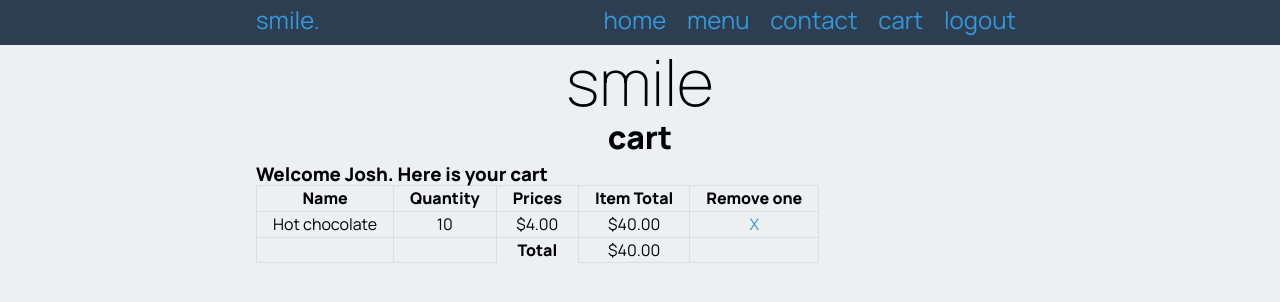
After one commit to Joshua-Butterfield/smile, a Flask app: page /cart in a window 1280 px wide. The commit adds this page. Shown: the top 302 px of the page. Run offline with Flask 2, Linux system fonts and the light colour scheme; a user stored in the database is signed in; data comes from the database, SQL or seed files in the repository; both versions use the stored data as it was after the commit.

```diff
--- a/app.py
+++ b/app.py
@@ -2,11 +2,22 @@ from flask import Flask, render_template, request, redirect, session
 import sqlite3
 from sqlite3 import Error
 from flask_bcrypt import Bcrypt
+from datetime import datetime
 
 DATABASE = "C:/Users/18016/OneDrive - Wellington College/Smile/smile.db"
 app = Flask(__name__)
 bcrypt = Bcrypt(app)
 app.secret_key = "banana"
+
+# Validation Function
+   # - Checks names at least 2 characters
+   # - checks for no incorrect characters
+
+# cant access login or signup if logged in
+
+# if we have a validation error, can we repopulate the form to save the user retyping
+
+# welcome 'name' on menu page
 
 
 def create_connection(db_file):
@@ -17,6 +28,7 @@ def create_connection(db_file):
     """
     try:
         connection = sqlite3.connect(db_file)
+        connection.execute('pragma foreign_keys=ON')
         return connection
     except Error as e:
         print(e)
@@ -43,13 +55,111 @@ def render_homepage():
 @app.route('/menu')
 def render_menu_page():
     con = create_connection(DATABASE)
-    query = "SELECT name, description, volume, price, image FROM product"
+    query = "SELECT name, description, volume, price, image, id FROM product"
     cur = con.cursor()  # Create cursor to run the query
     cur.execute(query)  # Runs the query
     product_list = cur.fetchall()
-    print(product_list)
     con.close()
-    return render_template('menu.html', products=product_list, logged_in=is_logged_in())
+
+    if is_logged_in():
+        fname = session['fname']
+    else:
+        fname = ""
+    return render_template('menu.html', products=product_list, logged_in=is_logged_in(), user_id=fname)
+
+
+@app.route('/addtocart/<product_id>')
+def render_addtocart_page(product_id):
+    try:
+        product_id = int(product_id)
+    except ValueError:
+        print("{} is not an integer".format(product_id))
+        return redirect("/menu?error=Invalid+product+id")
+
+    userid = session['customer_id']
+    timestamp = datetime.now()
+    print("Add {} to cart".format(product_id))
+
+    query = "INSERT INTO cart (customerid, productid, timestamp) VALUES (?, ?, ?)"
+    con = create_connection(DATABASE)
+    cur = con.cursor()
+
+    # try to insert - this will fail if there is a foreign key
+    try:
+        cur.execute(query, (userid, product_id, timestamp))
+    except sqlite3.IntegrityError as e:
+        print(e)
+        print("### PROBLEM INSERTING INTO DATABASE - FOREIGN KEY ###")
+        con.close()
+        return redirect('/menu?error=Something+went+very+very+wrong')
+
+    con.commit()
+    con.close()
+    return redirect(request.referrer)
+
+
+@app.route('/cart')
+def render_cart_page():
+    if not is_logged_in():
+        return redirect('/menu')
+    else:
+        customer_id = session['customer_id']
+        query = "SELECT productid FROM cart WHERE customerid=?;"
+        con = create_connection(DATABASE)
+        cur = con.cursor()
+        cur.execute(query, (customer_id,))
+        product_ids = cur.fetchall()
+        print(product_ids)
+
+        for i in range(len(product_ids)):
+            product_ids[i] = product_ids[i][0]
+        print(product_ids)
+
+        unique_product_ids = list(set(product_ids))
+        print(unique_product_ids)
+
+        for i in range(len(unique_product_ids)):
+            product_count = product_ids.count(unique_product_ids[i])
+            unique_product_ids[i] = [unique_product_ids[i], product_count]
+        print(unique_product_ids)
+        total = 0
+        query = "SELECT name, price FROM product WHERE id = ?"
+        for item in unique_product_ids:
+            cur.execute(query, (item[0], ))
+            item_details = cur.fetchall()
+            print(item_details)
+            item.append(item_details[0][0])
+            item.append(item_details[0][1])
+            item.append(item[1] * item[3])
+            print(item)
+            total += item[4]
+        con.close()
+        return render_template('cart.html', cart_data=unique_product_ids, logged_in=is_logged_in(), total=total, fname=session['fname'])
+
+
+@app.route('/removeonefromcart/<product_id>')
+def remove_one(product_id):
+    if is_logged_in():
+        customer_id = session['customer_id']
+        query = "DELETE FROM cart WHERE id = (SELECT min(id) FROM cart WHERE customerid = ? AND productid = ?)"
+        con = create_connection(DATABASE)
+        cur = con.cursor()
+        cur.execute(query, (customer_id, product_id))
+        con.commit()
+        con.close()
+    return redirect("/cart")
+
+
+@app.route('/confirmorder')
+def confirmorder():
+    userid = session['userid']
+    con = create_connection(DATABASE)
+    cur = con.cursor()
+    query = "DELETE FROM cart WHERE userid=?;"
+    cur.execute(query, (userid,))
+    con.commit()
+    con.close()
+    return redirect('/?message=Order+complete')
 
 
 @app.route('/contact')
@@ -81,12 +191,12 @@ def render_login_page():
 
         if not bcrypt.check_password_hash(db_password, password):
             return redirect("/login?error=Email+or+password+is+incorrect")
-        # Set up a session for the login
+        # Set up a session for the login to tell the program I'm logged in
         session['email'] = email
-        session['user_id'] = user_id
+        session['customer_id'] = user_id
         session['fname'] = first_name
         session['cart'] = []
-        return redirect('/')
+        return redirect('/menu')
 
     return render_template('login.html', logged_in=is_logged_in())
 
--- a/templates/base.html
+++ b/templates/base.html
@@ -19,6 +19,7 @@
             <a href="/menu">menu</a>
             <a href="/contact">contact</a>
             {% if logged_in %}
+                <a href="/cart">cart</a>
             <a href="/logout">logout</a>
             {% else %}
             <a href="/login">login</a>
--- /dev/null
+++ b/templates/cart.html
@@ -0,0 +1,36 @@
+{% extends 'base.html' %}
+
+{% block pageheading %}cart{% endblock %}
+
+{% block main %}
+    <h3>Welcome {{ fname }}. Here is your cart</h3>
+    <table class="cart-table">
+        <thead>
+            <tr>
+                <td>Name</td>
+                <td>Quantity</td>
+                <td>Prices</td>
+                <td>Item Total</td>
+                <td>Remove one</td>
+            </tr>
+        </thead>
+        <tbody>
+        {% for item in cart_data %}
+            <tr>
+                <td>{{ item[2] }}</td>
+                <td>{{ item[1] }}</td>
+                <td>${{ "{:.2f}".format(item[3]) }}</td>
+                <td>${{ "{:.2f}".format(item[4]) }}</td>
+                <td><a href="removeonefromcart/{{ item[0] }}">X</a></td>
+            </tr>
+        {%  endfor %}
+            <tr>
+                <td></td>
+                <td></td>
+                <th>Total</th>
+                <td>${{ "{:.2f}".format(total) }}</td>
+                <td></td>
+            </tr>
+        </tbody>
+    </table>
+{% endblock %}
--- a/templates/home.html
+++ b/templates/home.html
@@ -3,5 +3,5 @@
 {% block pageheading %}welcome{% endblock %}
 
 {% block main %}
-<strong><em>Hello World</em></strong>
+<strong><em></em></strong>
 {% endblock %}
```
Also changed, not shown: templates/menu.html (+16 -5 lines), smile.db.
